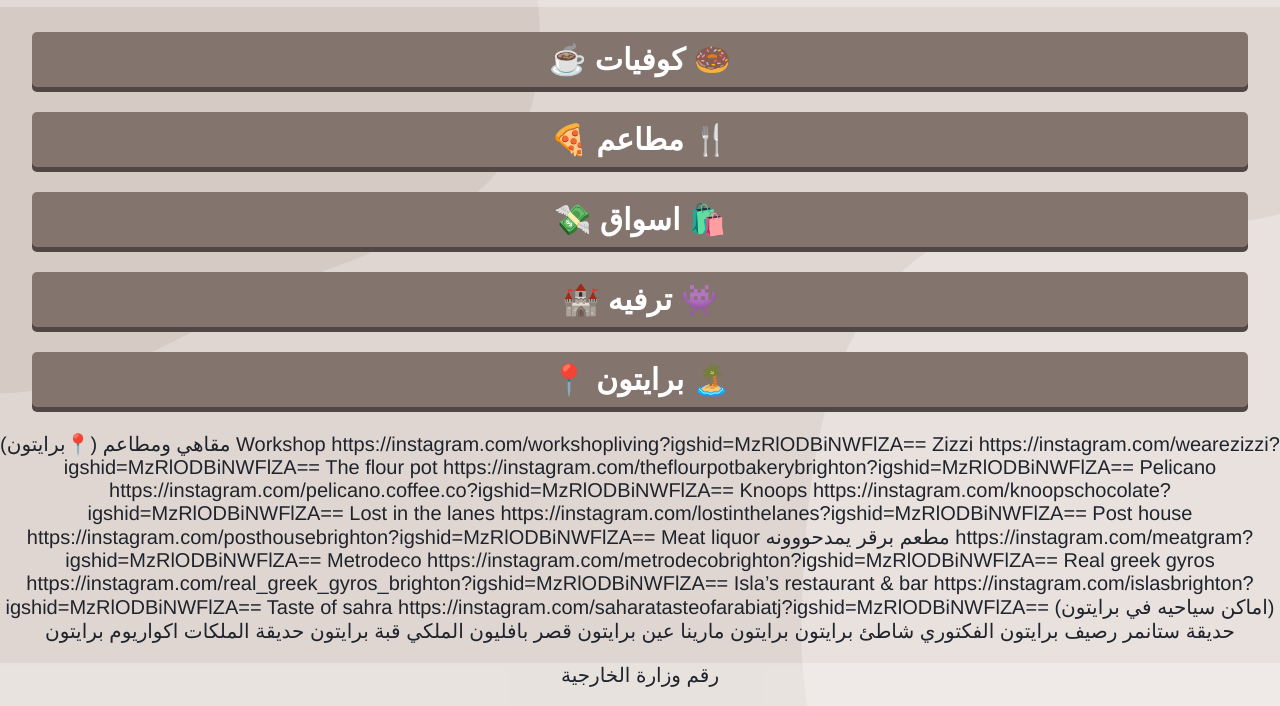
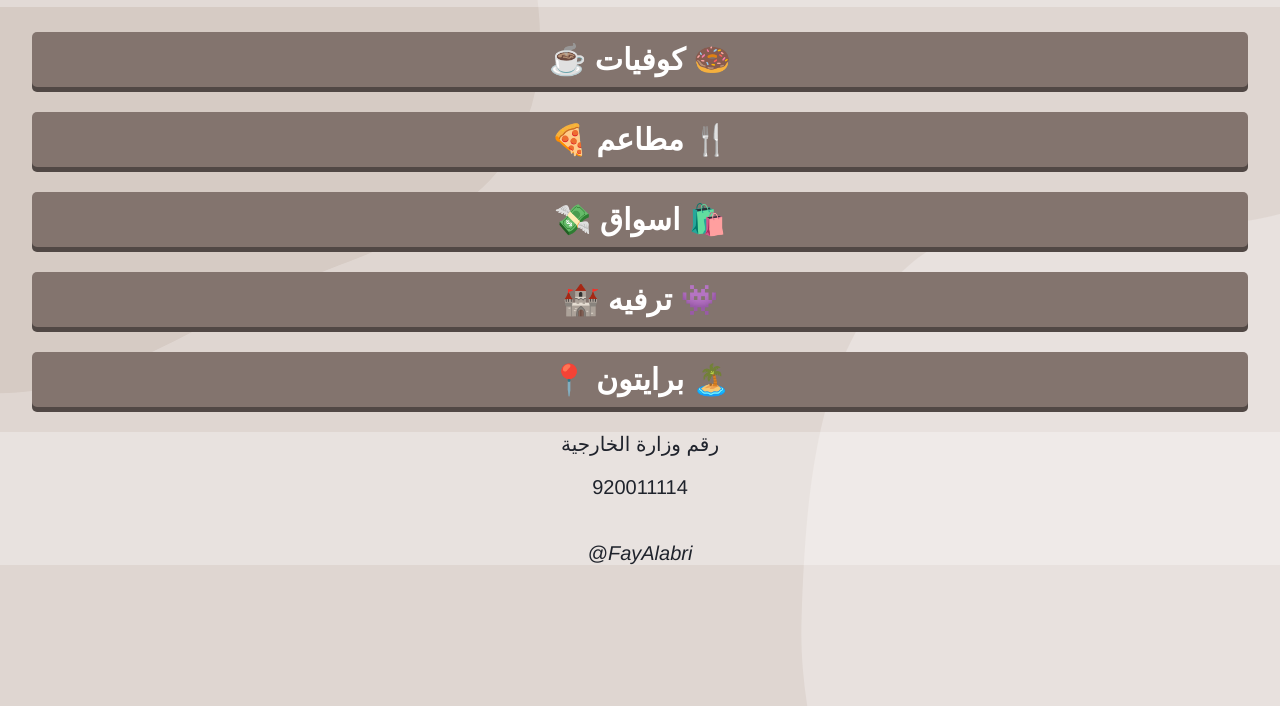
Before and after one commit to irbala/London, a plain HTML site: page index.html in a window 1280 px wide. Shown: the part 94-800 px from the top of the page. Drawn offline with Linux system fonts and the light colour scheme.

Commit message:
Update index.html

```diff
--- a/index.html
+++ b/index.html
@@ -21,45 +21,6 @@
 <button onclick="location.href='brighton.html'" class="brighton">📍 برايتون 🏝️</button>
 </center>
 
-<p>
-  (برايتون📍)
-مقاهي ومطاعم
-Workshop
-https://instagram.com/workshopliving?igshid=MzRlODBiNWFlZA==
-Zizzi
-https://instagram.com/wearezizzi?igshid=MzRlODBiNWFlZA==
-The flour pot
-https://instagram.com/theflourpotbakerybrighton?igshid=MzRlODBiNWFlZA==
-Pelicano
-https://instagram.com/pelicano.coffee.co?igshid=MzRlODBiNWFlZA==
-Knoops
-https://instagram.com/knoopschocolate?igshid=MzRlODBiNWFlZA==
-Lost in the lanes
-https://instagram.com/lostinthelanes?igshid=MzRlODBiNWFlZA==
-Post house
-https://instagram.com/posthousebrighton?igshid=MzRlODBiNWFlZA==
-Meat liquor مطعم برقر يمدحووونه
-https://instagram.com/meatgram?igshid=MzRlODBiNWFlZA==
-Metrodeco
-https://instagram.com/metrodecobrighton?igshid=MzRlODBiNWFlZA==
-Real greek gyros
-https://instagram.com/real_greek_gyros_brighton?igshid=MzRlODBiNWFlZA==
-Isla’s restaurant & bar
-https://instagram.com/islasbrighton?igshid=MzRlODBiNWFlZA==
-Taste of sahra
-https://instagram.com/saharatasteofarabiatj?igshid=MzRlODBiNWFlZA==
-(اماكن سياحيه في برايتون)
-حديقة ستانمر
-رصيف برايتون الفكتوري
-شاطئ برايتون
-برايتون مارينا
-عين برايتون
-قصر بافليون الملكي
-قبة برايتون
-حديقة الملكات
-اكواريوم برايتون
-</p>
-
 
 <footer>
 <p>رقم وزارة الخارجية</p>
```
